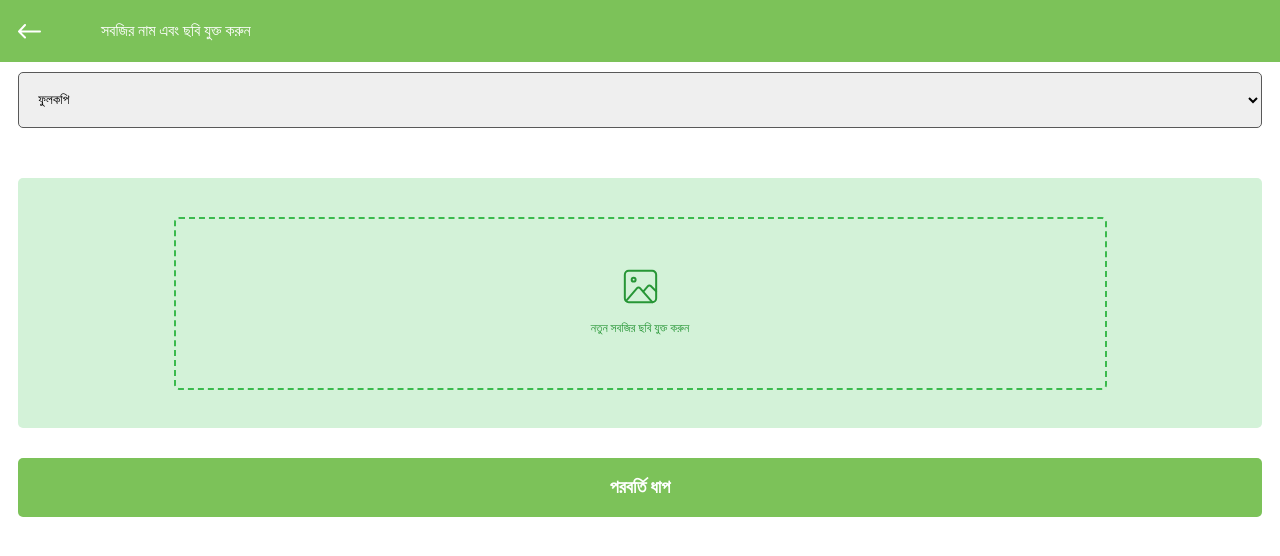
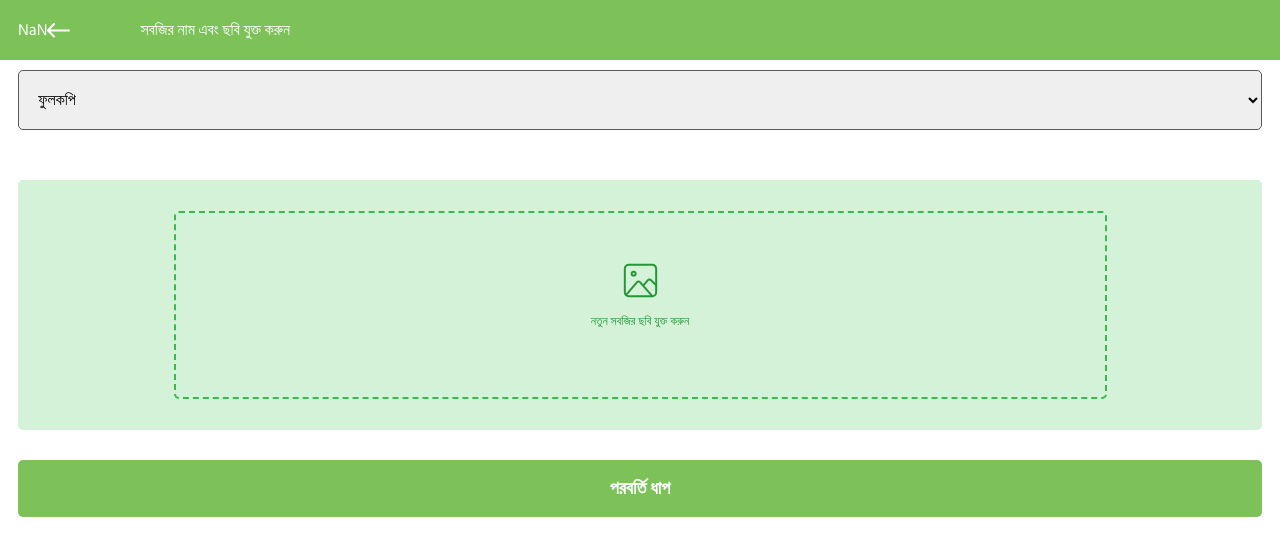
Before and after one commit to tanvirUpol/farmer-app, a React (Create React App) app: page /form in a window 1280 px wide. Shown: the top 556 px of the page. Built offline with nearby package versions, Linux system fonts and the light colour scheme.

Commit message:
form_back_arrow_updated

```diff
--- a/public/index.html
+++ b/public/index.html
@@ -13,6 +13,9 @@
   <link rel="preconnect" href="https://fonts.googleapis.com">
   <link rel="preconnect" href="https://fonts.gstatic.com" crossorigin>
   <link href="https://fonts.googleapis.com/css2?family=Hind+Siliguri&display=swap" rel="stylesheet">
+  <!-- bootstrap CDN -->
+  <link href="https://cdn.jsdelivr.net/npm/bootstrap@5.3.0-alpha1/dist/css/bootstrap.min.css" rel="stylesheet" integrity="sha384-GLhlTQ8iRABdZLl6O3oVMWSktQOp6b7In1Zl3/Jr59b6EGGoI1aFkw7cmDA6j6gD" crossorigin="anonymous">
+<script src="https://cdn.jsdelivr.net/npm/bootstrap@5.3.0-alpha1/dist/js/bootstrap.bundle.min.js" integrity="sha384-w76AqPfDkMBDXo30jS1Sgez6pr3x5MlQ1ZAGC+nuZB+EYdgRZgiwxhTBTkF7CXvN" crossorigin="anonymous"></script>
 </head>
 
 <body>
--- a/src/App.js
+++ b/src/App.js
@@ -1,5 +1,5 @@
 
-import { BrowserRouter,Routes, Route } from 'react-router-dom';
+import { Routes, Route } from 'react-router-dom';
 import './App.css';
 
 // pages
@@ -8,16 +8,14 @@ import Form from './pages/Form';
 
 function App() {
   return (
-    <div className="App">
-      <BrowserRouter>
+
         <Routes>
           <Route>
              <Route path="/" element={<Home/>} />
              <Route path="/form" element={<Form/>} />
           </Route>
         </Routes>
-      </BrowserRouter>
-    </div>
+
   );
 }
 
--- a/src/components/FormNav.js
+++ b/src/components/FormNav.js
@@ -1,14 +1,15 @@
 import { useNavigate } from "react-router-dom"
 
-const FormNav = ({arrow,title}) => {
+const FormNav = ({arrow,title,firstPage,handlePrevPage}) => {
   const navigate = useNavigate()
   return (
     <div className="form-nav">
-          <div className="container">
-            {arrow &&  <img onClick={() => navigate('/')} src={arrow} alt="" />}
-            {arrow &&  <p className="title">{title}</p>}
+          <div className="custom-container">
+            {firstPage && arrow &&  <img onClick={() => navigate('/')} src={arrow} alt="" />}
+            {!firstPage && arrow &&  <img onClick={handlePrevPage} src={arrow} alt="" />}
+            {arrow &&  <p className="title m-0">{title}</p>}
           </div>
-          {!arrow && <p className="title-alone">{title}</p>}
+          {!arrow && <p className="title-alone m-0">{title}</p>}
 
     </div>
   )
--- a/src/index.css
+++ b/src/index.css
@@ -8,7 +8,7 @@
 
 
 
-.container{
+.custom-container{
   margin: 0 18px;
 }
 
@@ -113,7 +113,7 @@ form{
   padding: 18px 0;
 }
 
-.form-nav .container{
+.form-nav .custom-container{
   display: flex;
   justify-content: flex-start;
   align-items: center;
@@ -126,8 +126,8 @@ form{
   text-align: center;
   color: #FFFFFF;
 }
-.form-nav .container img{
-  margin-right: 60px
+.form-nav .custom-container img{
+  margin-right: 70px
 }
 
 .form select{
@@ -135,6 +135,10 @@ form{
   padding: 15px;
   border: 1px solid #595959;
   border-radius: 5px;
+}
+
+form input{
+  width: 100%;
 }
 
 .upload-btn{
--- a/src/index.js
+++ b/src/index.js
@@ -1,3 +1,4 @@
+import { BrowserRouter} from 'react-router-dom';
 import React from 'react';
 import ReactDOM from 'react-dom/client';
 import './index.css';
@@ -7,6 +8,9 @@ const root = ReactDOM.createRoot(document.getElementById('root'));
 
 root.render(
   <React.StrictMode>
-    <App />
+    <BrowserRouter>
+      <App />
+    </BrowserRouter>
+
   </React.StrictMode>
 );
--- a/src/pages/Form.js
+++ b/src/pages/Form.js
@@ -64,9 +64,9 @@ const Form = () => {
     console.log('saved page',localStorage.getItem('pageNum'));
     return (
       <div className="form">
-        <FormNav arrow={arrow} title='সবজির নাম এবং ছবি যুক্ত করুন  ' />
+        <FormNav firstPage={page} arrow={arrow} title='সবজির নাম এবং ছবি যুক্ত করুন  ' />
 
-        <div className="container">
+        <div className=" custom-container">
             <form onSubmit={handleNextPage}>
 
                 <div className="select-container">
@@ -110,32 +110,19 @@ const Form = () => {
     console.log('saved page',localStorage.getItem('pageNum'));
     return (
       <div>
-        <FormNav title='সবজির বিবরণ যুক্ত করুন' />
-       <div className="container">
+        <FormNav handlePrevPage={handlePrevPage} arrow={arrow} title='সবজির বিবরণ যুক্ত করুন' />
+       <div className="custom-container">
         <form onSubmit={handleNextPage}>
-        <div className="form-input">
-          <label>
-            <input type="text" value={length} onChange={(e)=>setLength(e.target.value)} className="form-control" id="length" placeholder="সবজির দৈর্ঘ্য লেখুন"/>
-          </label>
-        </div>
-        <div className="form-input">
 
-          <label>
+            <input type="text" value={length} onChange={(e)=>setLength(e.target.value)} id="length" placeholder="সবজির দৈর্ঘ্য লেখুন"/>
+
             <input type="text" value={width} onChange={(e)=>seWidth(e.target.value)} className="form-control" id="width" placeholder="সবজির প্রস্থ লেখুন"/>
-          </label>
-        </div>
-        <div className="form-input">
 
-          <label>
             <input type="text" value={weight} onChange={(e)=>setWeight(e.target.value)} className="form-control" id="weight" placeholder="সবজির ওজন লেখুন"/>
-          </label>
-        </div>
 
-        <div className="form-input">
-          <label>
             <textarea className="form-control" value={extraInfo} onChange={(e)=>setExtraInfo(e.target.value)} placeholder="অতিরিক্ত তথ্য লিখুন..." id="extraInfo"></textarea>
-          </label>
-        </div>
+
+
           <button className="btn-next" type="submit">পরবর্তি ধাপ</button>
           <button className="btn-prev" onClick={handlePrevPage}>আগের ধাপ</button>
         </form>
@@ -150,8 +137,8 @@ const Form = () => {
     console.log('saved page',localStorage.getItem('pageNum'));
     return (
       <div>
-         <FormNav title='সবজির মান পরীক্ষা করুন' />
-         <div className="container">
+         <FormNav handlePrevPage={handlePrevPage} arrow={arrow} title='সবজির মান পরীক্ষা করুন' />
+         <div className="custom-container">
             <form onSubmit={handleSubmit}>
               <div className="questions">
                 <FormQuestions question="ফুলের গায়ে কোন দাগ, পচা চিহ্ন  আছে কি?" />
@@ -176,14 +163,14 @@ const Form = () => {
     return (
       <div>
          <FormNav title='সফলভাবে জমা দেওয়া হয়েছে!' />
-         <div className="container">
+         <div className="custom-container">
           <div className="done-section">
             <img src={done_image} alt="" />
             <p>সফলভাবে জমা দেওয়া হয়েছে!</p>
           </div>
 
           <button className="btn-next" onClick={handleRedirect}>নতুন সবজি যোগ করুন</button>
-          <button className="btn-prev" onClick={() => navigate('/')}>হোমে ফিরে যান</button>
+          <button className="btn-prev" onClick={() => {localStorage.setItem("pageNum",1); navigate('/')}}>হোমে ফিরে যান</button>
 
          </div>
       </div>
--- a/src/pages/Home.js
+++ b/src/pages/Home.js
@@ -7,7 +7,7 @@ import HomeSection from "../components/HomeSection"
 const Home = () => {
 
     return (
-        <div className='home container'>
+        <div className='home custom-container'>
             {/* <div className="mt-4 row justify-content-between">
                 <p  className="m-0 col-2">স্বাগতম</p>
                 <div className="col-2 "><img className=" d-block" src={logout} alt="Your SVG" /></div>
```
